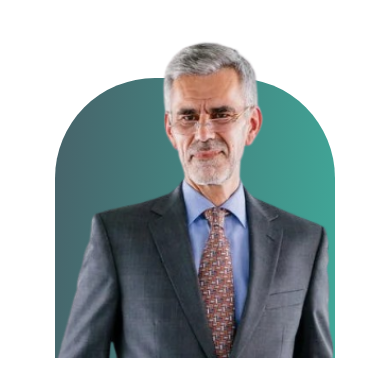
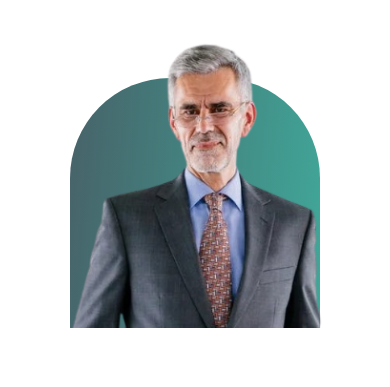
Before and after one commit to Adiaksa31/travel-insurance, a plain HTML site: page car.html in a window 390 px wide. Shown: the part 713-1100 px from the top of the page. Drawn offline with nearby package versions, Linux system fonts and the light colour scheme; some packages are replaced by stand-ins of ours; a script that the page names is missing.

Commit message:
perbaikan responsive img

```diff
--- a/css/responsive.css
+++ b/css/responsive.css
@@ -42,15 +42,15 @@
   }
   .profile {
 
-    height: 280px;
-    width: 280px;
+    height: 250px;
+    width: 250px;
 
 
   }
   .profile .profile-img {
-    height: 345px;
+    height: 310px;
 
-    left: 150px;
+    left: 135px;
 
   }
   .blg img{
```
